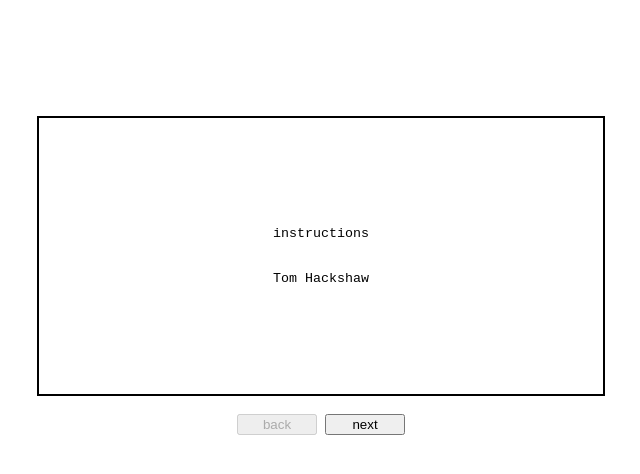
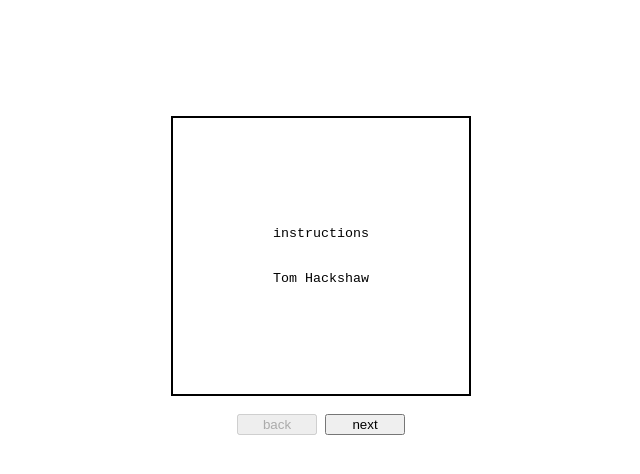
Before and after one commit to et0and/tom.txt, a plain HTML site: page index.html in a window 1280 px wide. Shown: the whole page, without its empty margins (319-959 px from the left). Drawn offline with Linux system fonts and the light colour scheme.

Commit message:
Update index.html

```diff
--- a/index.html
+++ b/index.html
@@ -20,7 +20,7 @@
 <body bgcolor="white" onload=startup()>
     <br><br><br><br><br><br>
     <center>
-        <table ID="outer" BGCOLOR='#ffffff' BORDER BORDERCOLOR='#000000' CELLSPACING=0 CELLPADDING=0 WIDTH="568" HEIGHT="280">
+        <table ID="outer" BGCOLOR='#ffffff' BORDER BORDERCOLOR='#000000' CELLSPACING=0 CELLPADDING=0 WIDTH="300" HEIGHT="280">
             <tr>
                 <td align=center>
                     <table id="inner" NOWRAP cellspacing=0 cellpadding=0>
```
